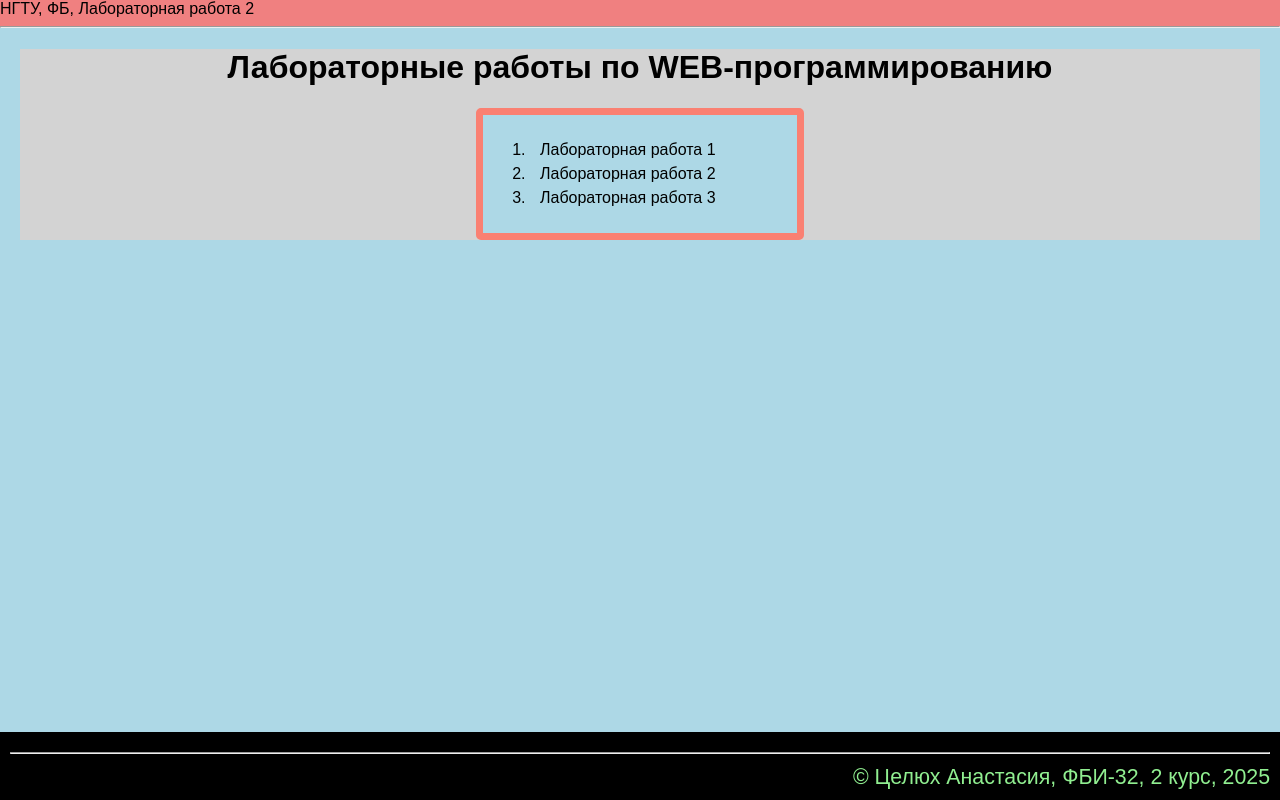
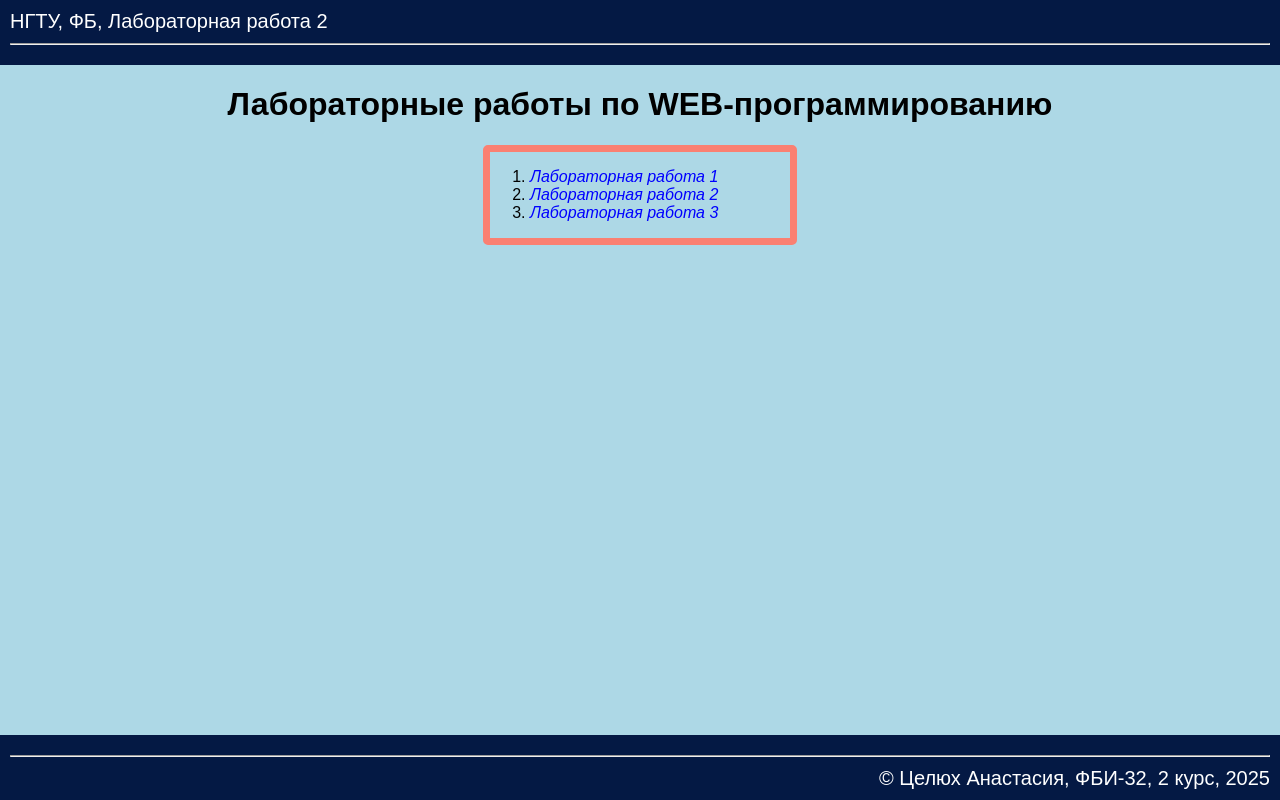
Before and after one commit to TselyuhNastya/Labs, a plain HTML site: page index.html in a window 1280 px wide. Drawn offline with Linux system fonts and the light colour scheme.

Commit message:
правки

```diff
--- a/main.css
+++ b/main.css
@@ -5,28 +5,38 @@ body {
     margin: 0px;
 }
 main {
-    background-color: lightgrey;
+    background-color: lightblue;
     color: black;
     font-family: Arial;
     margin: 0px;
 }
 footer {
-    background-color: lightcoral;
-    color: black;
+    color: rgb(255, 255, 255);
     font-family: Arial;
     margin: 0px;
+    background-color: rgb(4, 25, 68);
+    padding: 10px;
+    font-size: 15pt;
+    text-align: right;
+    position: fixed;
+    bottom:0;
+    right:0;
+    left:0;
 }
 header {
-    background-color: lightcoral;
-    color: black;
+    background-color: rgb(4, 25, 68);
+    color: rgb(255, 255, 255);
     font-family: Arial;
     margin: 0px;
+    font-size: 15pt;
+    padding: 10px;
 }
 
 a {
     text-decoration: none;
     color: green;
     transition: 1s 2s;
+    font-style: italic;
 }
 
 a:link {
@@ -63,7 +73,7 @@ div.menu {
 }
 
 div.menu:hover {
-    background-color: #ffffff30;
+    background-color: lightblue;
     box-shadow: 0 0 15px #00000030;
 }
 
@@ -72,31 +82,6 @@ h1 {
     text-align: center;
 }
 
-.menu {
-    width: 80%;
-    background-color: lightblue;
-    padding: 7px;
-    border-radius: 5px;
-    margin: 10px;
-}
-
-.menu a {
-    color: rgb(0, 0, 0);
-    line-height: 1.5;
-    margin: 10px;
-}
-
-footer {
-    background-color: black;
-    color: lightgreen;
-    padding: 10px;
-    font-size: 16pt;
-    text-align: right;
-    position: fixed;
-    bottom:0;
-    right:0;
-    left:0;
-}
 
 main{
     margin: 10px 20px 45px;
```
